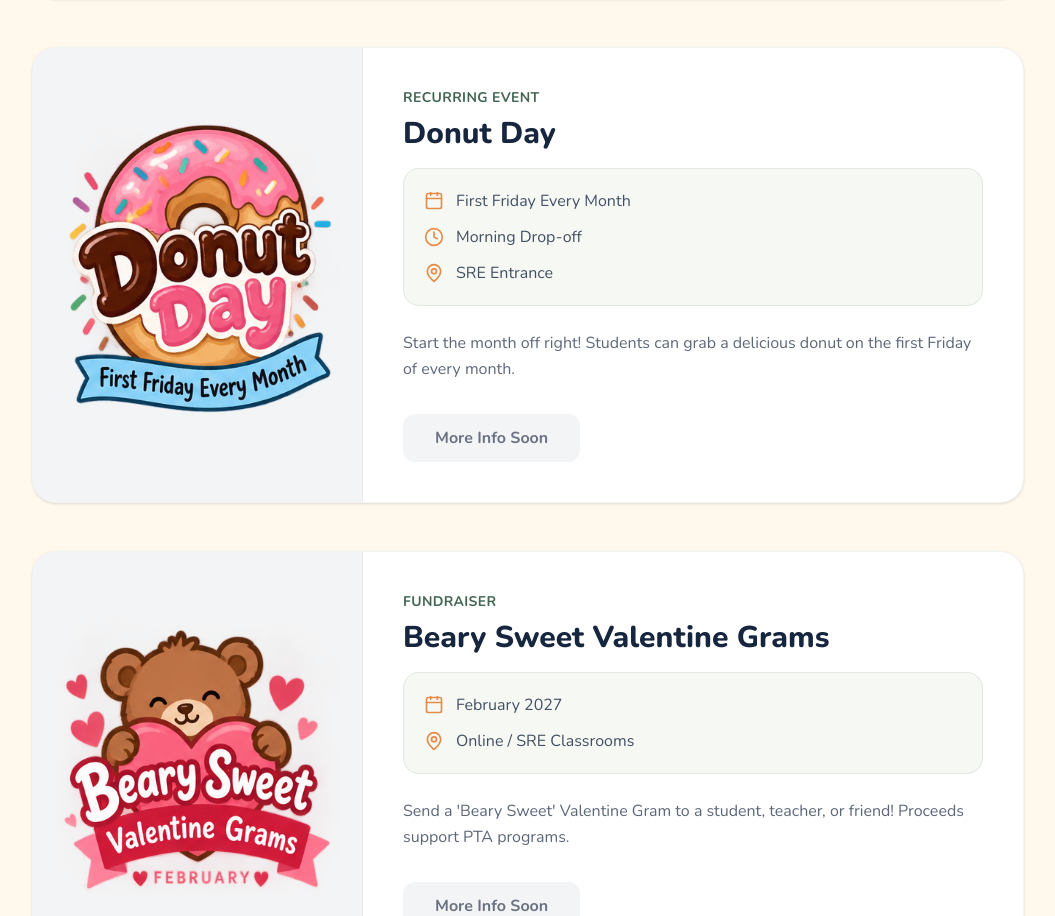
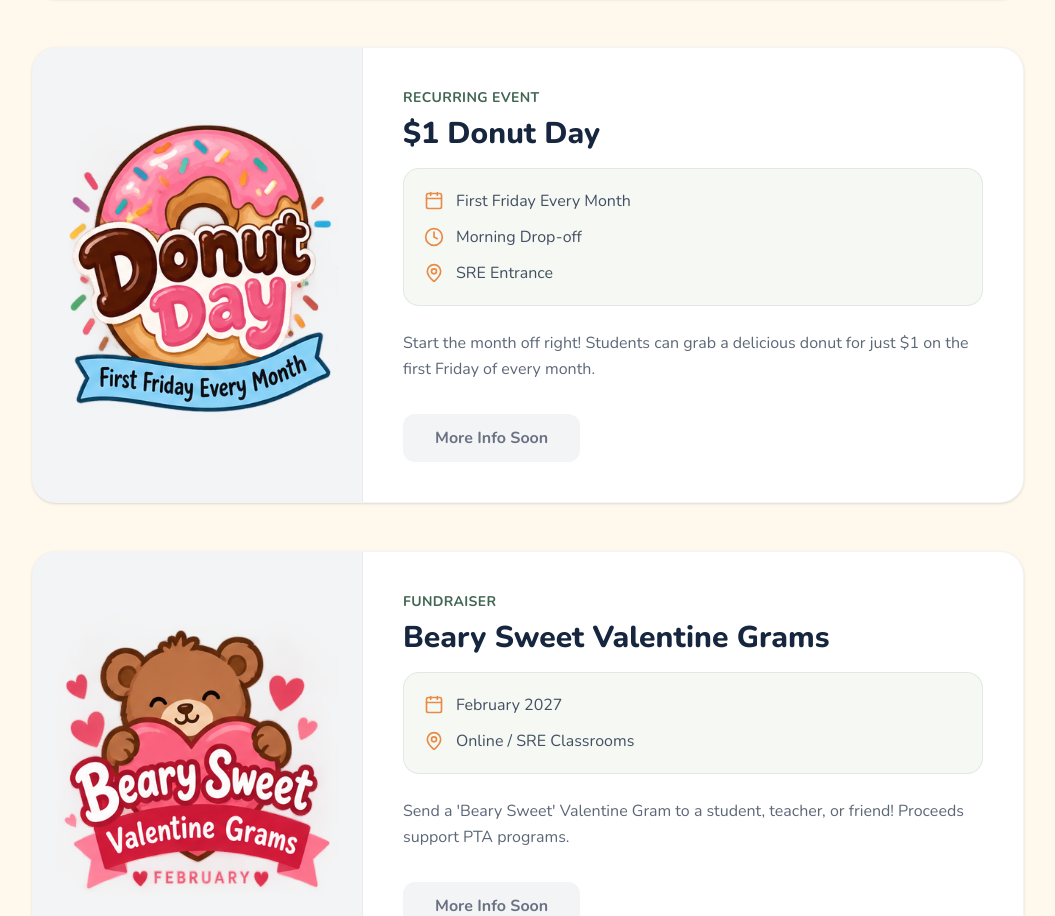
Before and after one commit to thesrepta/sre-pta-website, a Next.js app: page /sre-pta-website/events in a window 1280 px wide. Shown: the part 2000-2916 px from the top of the page, without its empty margins (112-1167 px from the left). Built offline with nearby package versions, Linux system fonts and the light colour scheme.

Commit message:
style: make sponsor logos colorful and update donut day title

```diff
--- a/src/app/events/page.tsx
+++ b/src/app/events/page.tsx
@@ -44,12 +44,12 @@ const events = [
   },
   {
     id: "donut-day",
-    title: "Donut Day",
+    title: "$1 Donut Day",
     category: "Recurring Event",
     date: "First Friday Every Month",
     time: "Morning Drop-off",
     location: "SRE Entrance",
-    description: "Start the month off right! Students can grab a delicious donut on the first Friday of every month.",
+    description: "Start the month off right! Students can grab a delicious donut for just $1 on the first Friday of every month.",
     image: "/sre-pta-website/images/events/01_Donut_Day.png",
     link: null,
     linkText: null,
--- a/src/app/page.tsx
+++ b/src/app/page.tsx
@@ -342,7 +342,7 @@ export default function Home() {
       <section className="px-4 max-w-7xl mx-auto w-full text-center">
         <h2 className="text-3xl font-extrabold text-midnight-navy mb-10">Thank You to Our Community Partners!</h2>
 
-        <div className="flex flex-wrap justify-center gap-8 md:gap-16 items-center opacity-70 grayscale hover:grayscale-0 transition-all duration-500">
+        <div className="flex flex-wrap justify-center gap-8 md:gap-16 items-center transition-all duration-500">
           {/* eslint-disable-next-line @next/next/no-img-element */}
           <img src="/sre-pta-website/images/sponsors/Texas-Roadhouse-Logo-1.jpg" alt="Texas Roadhouse" className="h-20 w-auto object-contain mix-blend-multiply" />
           {/* eslint-disable-next-line @next/next/no-img-element */}
```
